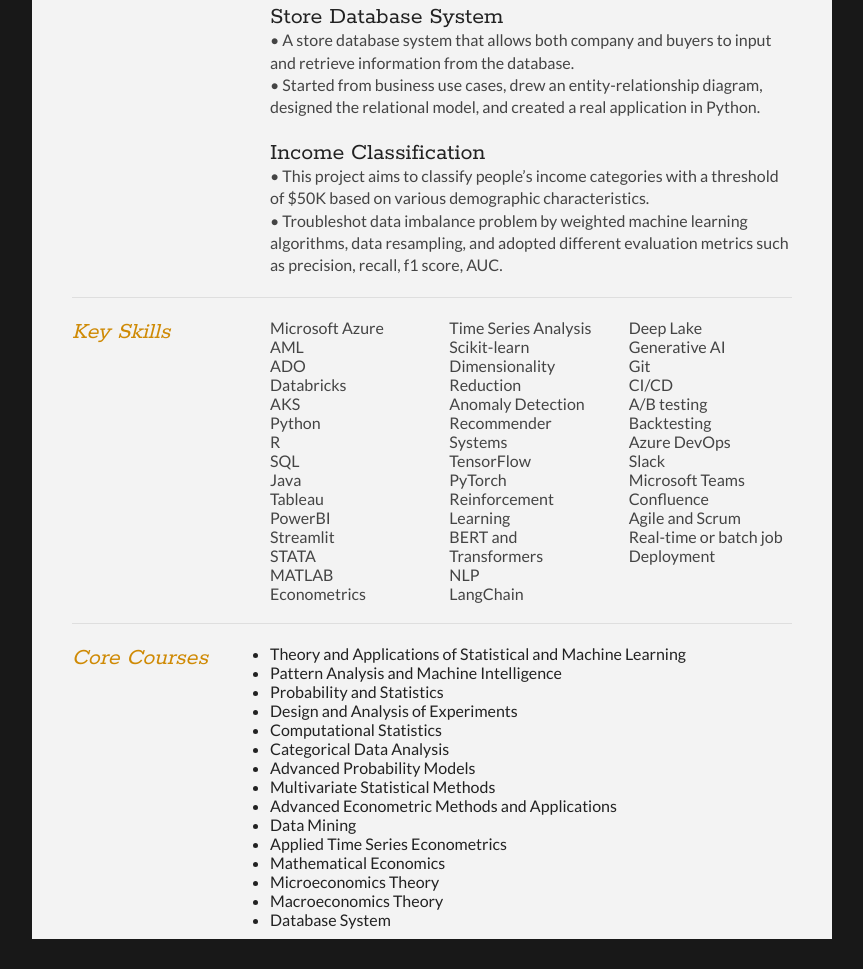
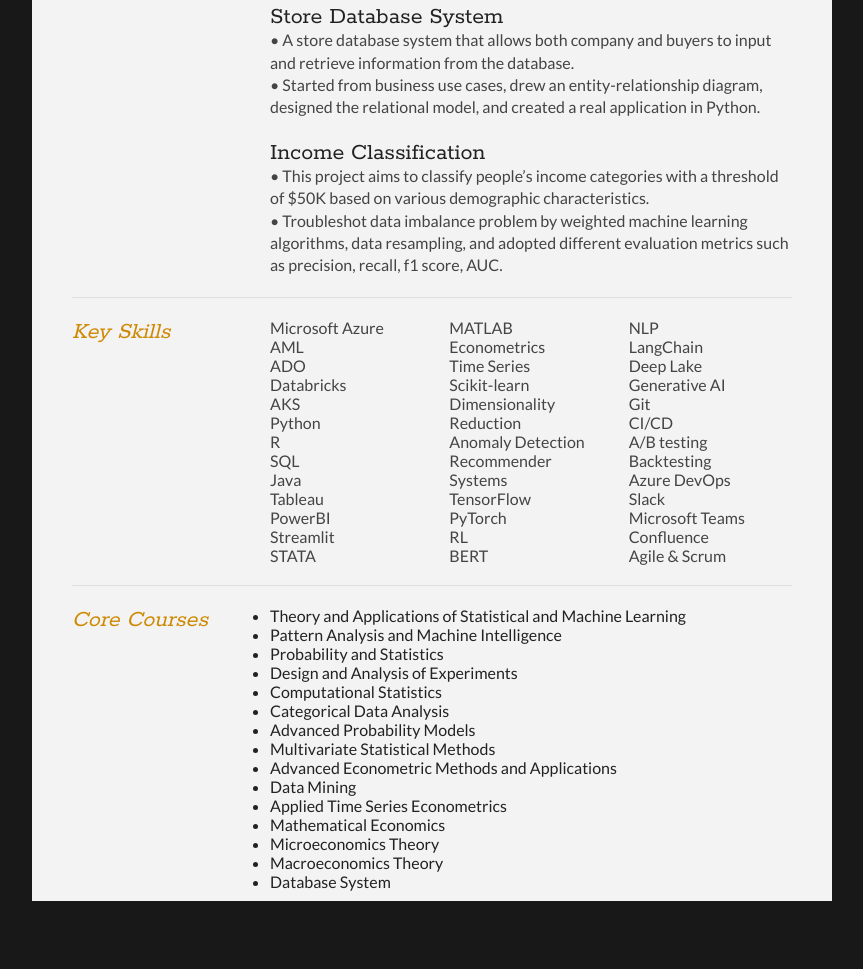
Before and after one commit to LinsiLin/LinsiLin.githubfile.io, a website: page resume.html in a window 1280 px wide. Shown: the part 3074-4043 px from the top of the page, without its empty margins (208-1071 px from the left). After the commit the page ends 4005 px from the top, so only its background shows below. Drawn offline with Linux system fonts and the light colour scheme.

Commit message:
Update resume.html

```diff
--- a/resume.html
+++ b/resume.html
@@ -207,15 +207,15 @@
 <li>STATA</li>
 <li>MATLAB</li>
 <li>Econometrics</li>
-<li>Time Series Analysis</li>
+<li>Time Series</li>
 <li>Scikit-learn</li>
 <li>Dimensionality Reduction</li>
 <li>Anomaly Detection</li>
 <li>Recommender Systems</li>
 <li>TensorFlow</li>
 <li>PyTorch</li>
-<li>Reinforcement Learning</li>
-<li>BERT and Transformers</li>
+<li>RL</li>
+<li>BERT</li>
 <li>NLP</li>
 <li>LangChain</li>
 <li>Deep Lake</li>
@@ -228,8 +228,7 @@
 <li>Slack</li>
 <li>Microsoft Teams</li>
 <li>Confluence</li>
-<li>Agile and Scrum</li>
-<li>Real-time or batch job Deployment</li>
+<li>Agile & Scrum</li>
 
 
 				</ul>
```
